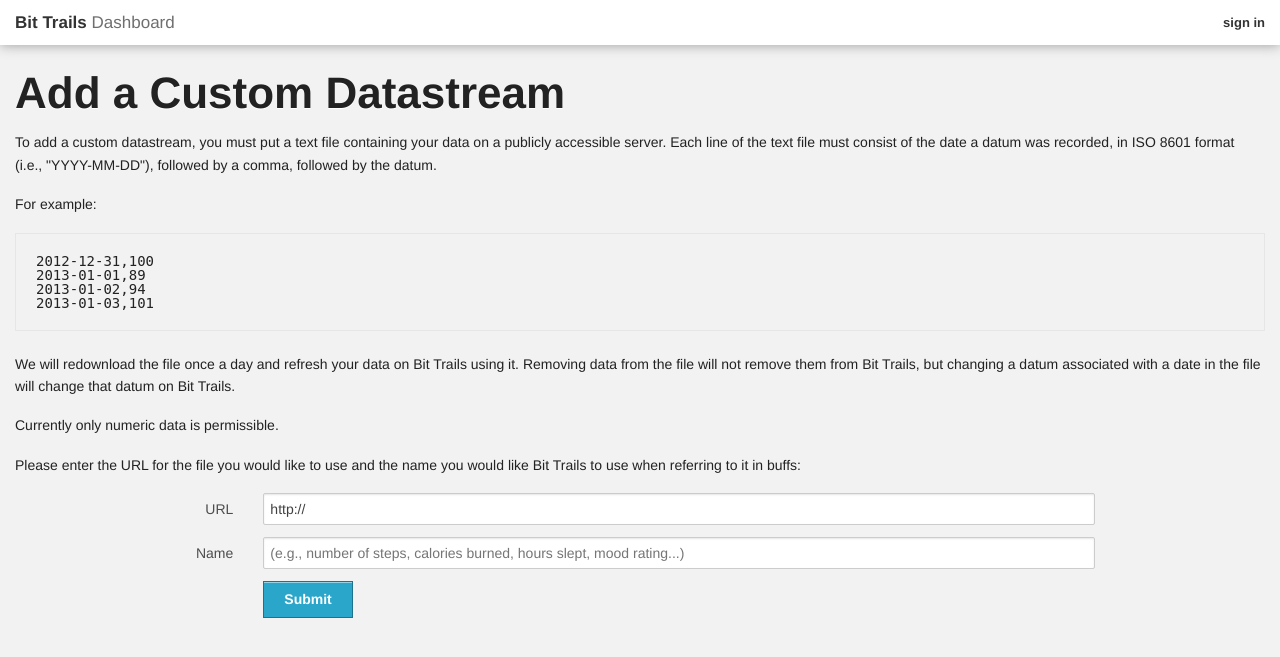
After one commit to ryepdx/bittrails_dashboard, a Flask app: template templates/home/custom_datastream.html in a window 1280 px wide. The commit adds this page. Shown: the top 657 px of the page. Run offline with Flask 2, Linux system fonts and the light colour scheme; the template is opened without the code that fills it, so the values that code supplies are empty; parts of the project's set-up code (start-up, migrations or seed data) failed here and were passed over; some libraries are stand-ins or nearby versions.

Commit message:
Started adding support for custom datastreams. The API terminal can now send POST requests as well as GET requests.

```diff
--- a/app.py
+++ b/app.py
@@ -24,6 +24,7 @@ def main():
 
     # Set up login and registration.
     login_manager = LoginManager()
+    login_manager.login_view = "home.login"
     login_manager.setup_app(app)
     app.login_manager.user_loader(login.load_user)
 
--- /dev/null
+++ b/static/stylesheets/terminal.css
@@ -0,0 +1,3 @@
+#http_post, #http_get {
+    cursor: pointer;
+}
--- /dev/null
+++ b/templates/home/custom_datastream.html
@@ -0,0 +1,64 @@
+{% extends "base.html" %}
+
+{% block content %}
+<h1>Add a Custom Datastream</h1>
+<p>
+    To add a custom datastream, you must put a text file containing your data on
+    a publicly accessible server. Each line of the text file must consist of the
+    date a datum was recorded, in ISO 8601 format (i.e., "YYYY-MM-DD"), followed
+    by a comma, followed by the datum.
+</p>
+
+<p>
+    For example:
+    <div class="panel">
+<pre>
+2012-12-31,100
+2013-01-01,89
+2013-01-02,94
+2013-01-03,101
+</pre>
+    </div>
+</p>
+
+<p>
+    We will redownload the file once a day and refresh your data on Bit Trails
+    using it. Removing data from the file will not remove them from Bit Trails,
+    but changing a datum associated with a date in the file will change that
+    datum on Bit Trails.
+</p>
+
+<p>
+    Currently only numeric data is permissible.
+</p>
+
+<p>
+    Please enter the URL for the file you would like to use and the name you
+    would like Bit Trails to use when referring to it in buffs:
+    <form action="." method="post">
+        <div class="row">
+            <div class="one small-1 columns">
+              <label for="right-label" class="right inline">URL</label>
+            </div>
+            <div class="eleven small-11 columns">
+              <input type="text" id="datastream_url" name="url" value="http://" />
+            </div>
+        </div>
+        <div class="row">
+            <div class="one small-1 columns">
+              <label for="datastream_name" class="right inline">Name</label>
+            </div>
+            <div class="eleven small-11 columns">
+              <input type="text" id="datastream_name" name="name" value=""
+              placeholder="(e.g., number of steps, calories burned, hours slept, mood rating...)" />
+            </div>
+        </div>
+        <div class="row">
+            <div class="one small-1 columns"></div>
+            <div class="eleven small-11 columns">
+                <input type="submit" class="button" />
+            </div>
+        </div>
+    </form>
+</p>
+{% endblock %}
```
Also changed, not shown: auth/oauth_blueprint.py (+8 -4 lines), home/views.py (+16 -3 lines), templates/home/home.html (+17 -15 lines), templates/terminal/index.html (+30 -1 lines), terminal/views.py (+15 -3 lines).
